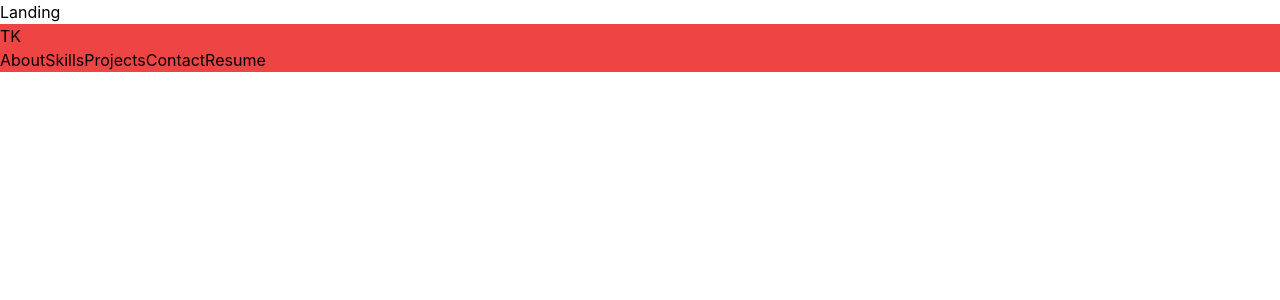
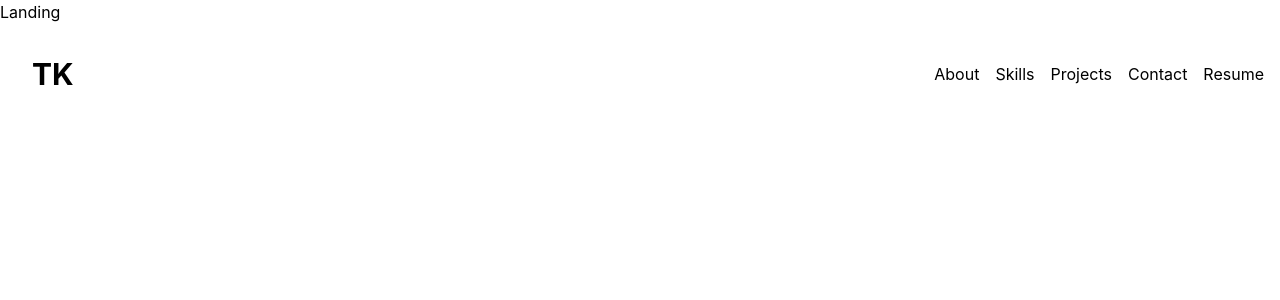
Before and after one commit to TKuhner/React-Portfolio, a React (Create React App) app: page / in a window 1280 px wide. Shown: the top 300 px of the page. Built offline with nearby package versions, Linux system fonts and the light colour scheme.

Commit message:
navbar base styling good, need to build pages

```diff
--- a/src/components/Navbar.js
+++ b/src/components/Navbar.js
@@ -5,15 +5,15 @@
 
 const Navbar = () => {
     return (
-        <nav className='bg-red z-40 w-full fixed top-0 py-6'>
-            <div className="bg-red-500 justify-between">
-                <h4 className="flex">TK</h4>
-                <div className="flex">
-                    <Link to='/' className=''><a>About</a></Link>
-                    <Link to='/skills' className=''><a>Skills</a></Link>
-                    <Link to='/projects' className=''><a>Projects</a></Link>
-                    <Link to='/contact' className=''><a>Contact</a></Link>
-                    <a href="">Resume</a>
+        <nav className='m-0 bg-red z-40 w-full fixed top-0 py-6'>
+            <div className="flex items-center justify-between">
+                <h4 className="text-3xl font-bold p-8">TK</h4>
+                <div className="flex items-center p-2">
+                    <Link to='/' className=''><a className="p-2">About</a></Link>
+                    <Link to='/skills' className=''><a className="p-2">Skills</a></Link>
+                    <Link to='/projects' className=''><a className="p-2">Projects</a></Link>
+                    <Link to='/contact' className=''><a className="p-2">Contact</a></Link>
+                    <a href="" className="p-2">Resume</a>
                 </div>
             </div>
 
```
